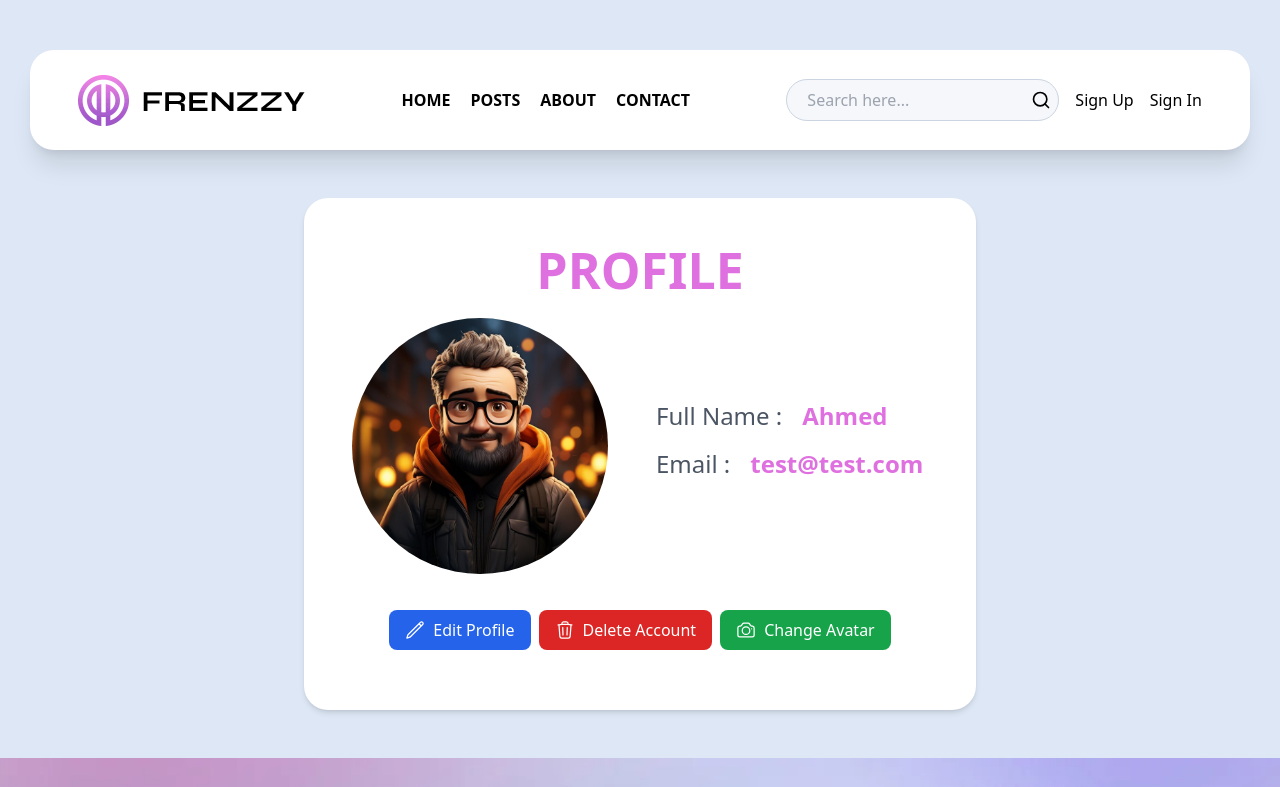
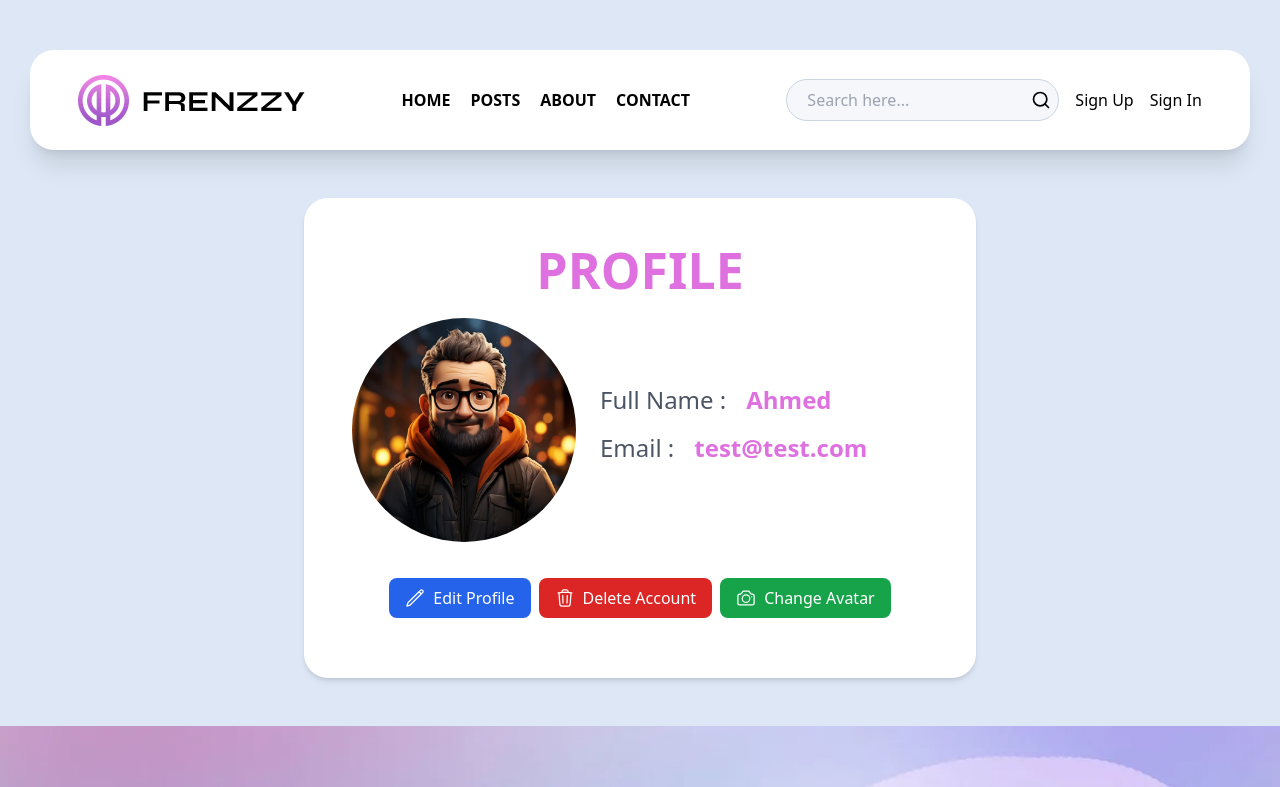
Before and after one commit to dev-ahmed-ragab/frenzy-blog, a React (Vite) app in the folder client/: page /profile in a window 1280 px wide. Shown: the top 787 px of the page. Built offline with nearby package versions, Linux system fonts and the light colour scheme; no server answers.

Commit message:
Update Profile.jsx

```diff
--- a/client/src/pages/Profile.jsx
+++ b/client/src/pages/Profile.jsx
@@ -122,11 +122,11 @@
 
 
 
-      <div className="flex flex-col md:flex-row items-center gap-12">
+      <div className="flex flex-col md:flex-row items-center gap-6">
         <img
           src={avatarPreview? 'http://localhost:5000' + avatarPreview : admin}
           alt="profile"
-          className="w-64 h-64 rounded-full object-cover mb-9"
+          className="w-56 h-56 rounded-full object-cover mb-9"
         />
         <div className="flex-1 mb-12">
           <div className="mb-4 flex gap-5 items-center">
```
